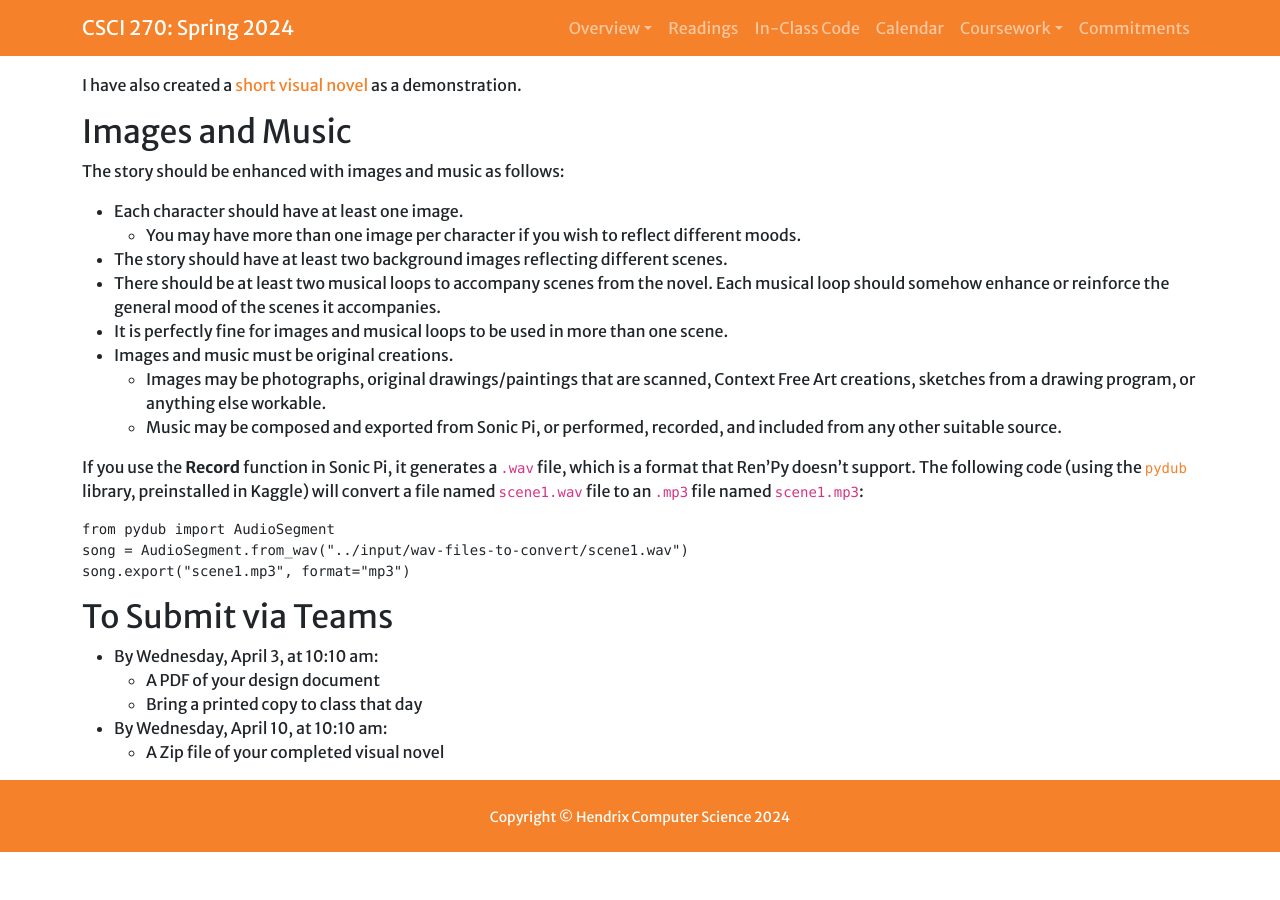
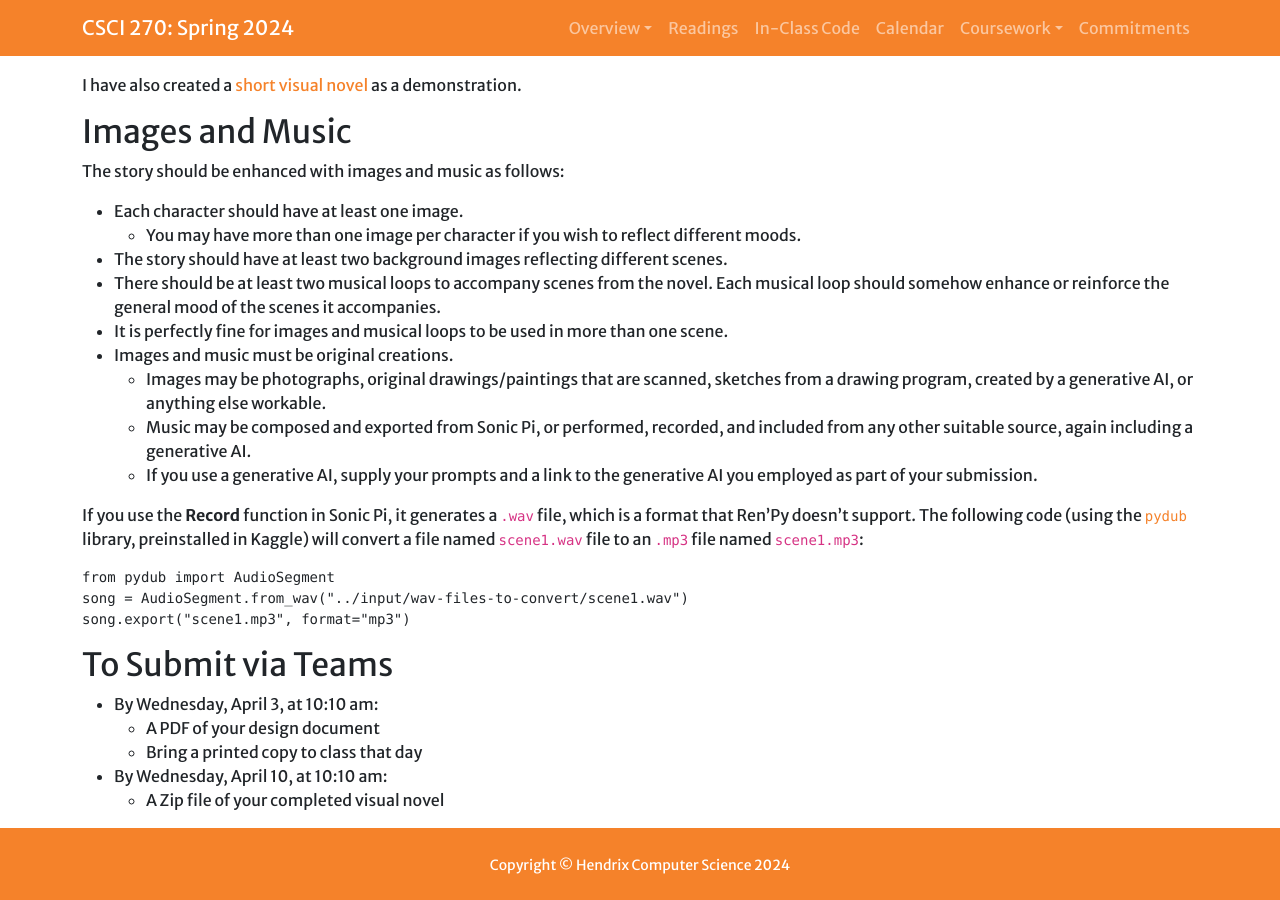
Before and after one commit to Hendrix-CS/csci270, a Jekyll site: the page built from labs/novel.md, in a window 1280 px wide and 900 px high, scrolled down 873 px. Built offline with Jekyll 4.4.1, drawn with Linux system fonts in a browser that asks for light colours; a script that is not in the unit is left out; our own code applies the rules of GitHub Pages for plain Markdown files; before the commit the page ends 1725 px from its top, so only the background shows below that.

Commit message:
Updated songs.md and did some work on visual novel

```diff
--- a/labs/novel.md
+++ b/labs/novel.md
@@ -72,10 +72,13 @@ The story should be enhanced with images and music as follows:
   one scene.
 * Images and music must be original creations.
   * Images may be photographs, original drawings/paintings that are scanned,
-    Context Free Art creations, sketches from a drawing program, or anything
+    sketches from a drawing program, created by a generative AI, or anything
     else workable.
   * Music may be composed and exported from Sonic Pi, or performed,
-    recorded, and included from any other suitable source.
+    recorded, and included from any other suitable source, again
+    including a generative AI.
+  * If you use a generative AI, supply your prompts and a link to the generative
+    AI you employed as part of your submission.
 
 If you use the **Record** function in Sonic Pi, it generates a `.wav` file,
 which is a format that Ren'Py doesn't support. The following code (using
```
Also changed, not shown: labs/songs.md (+3 -0 lines).
